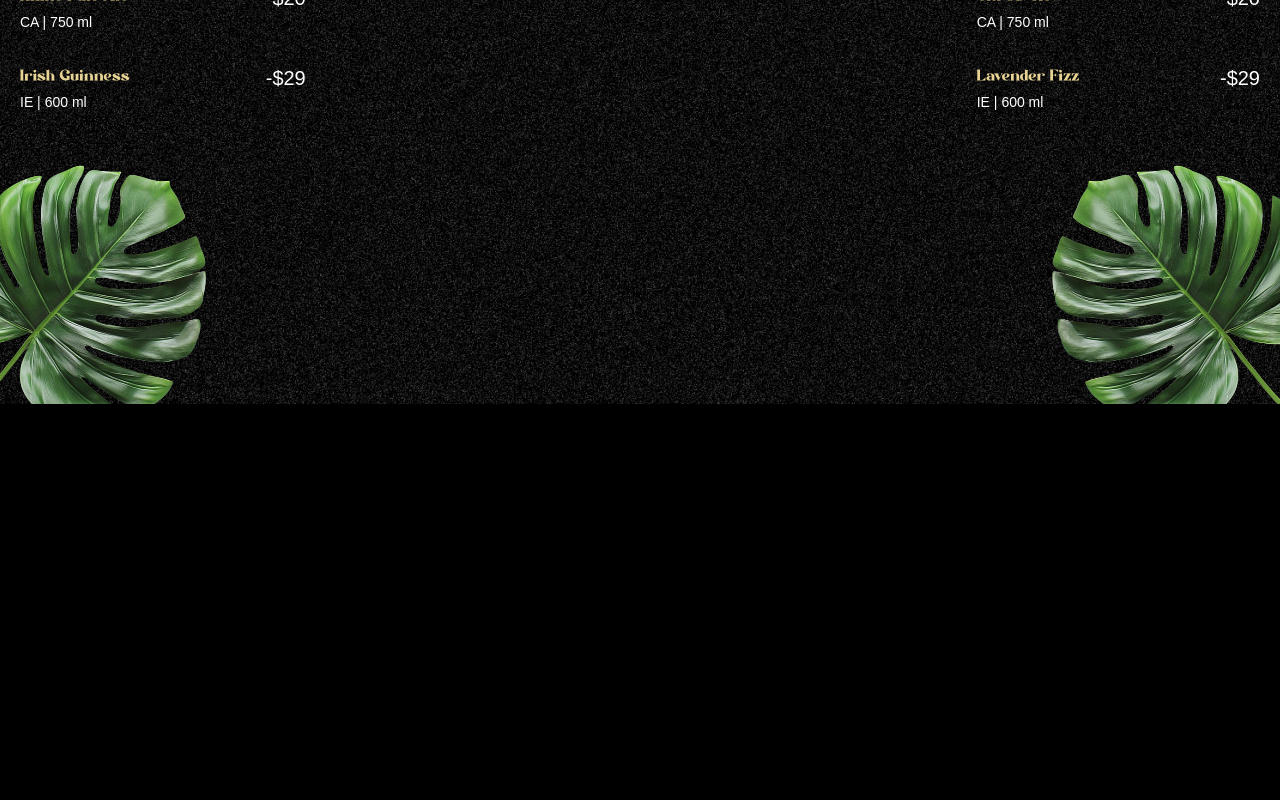
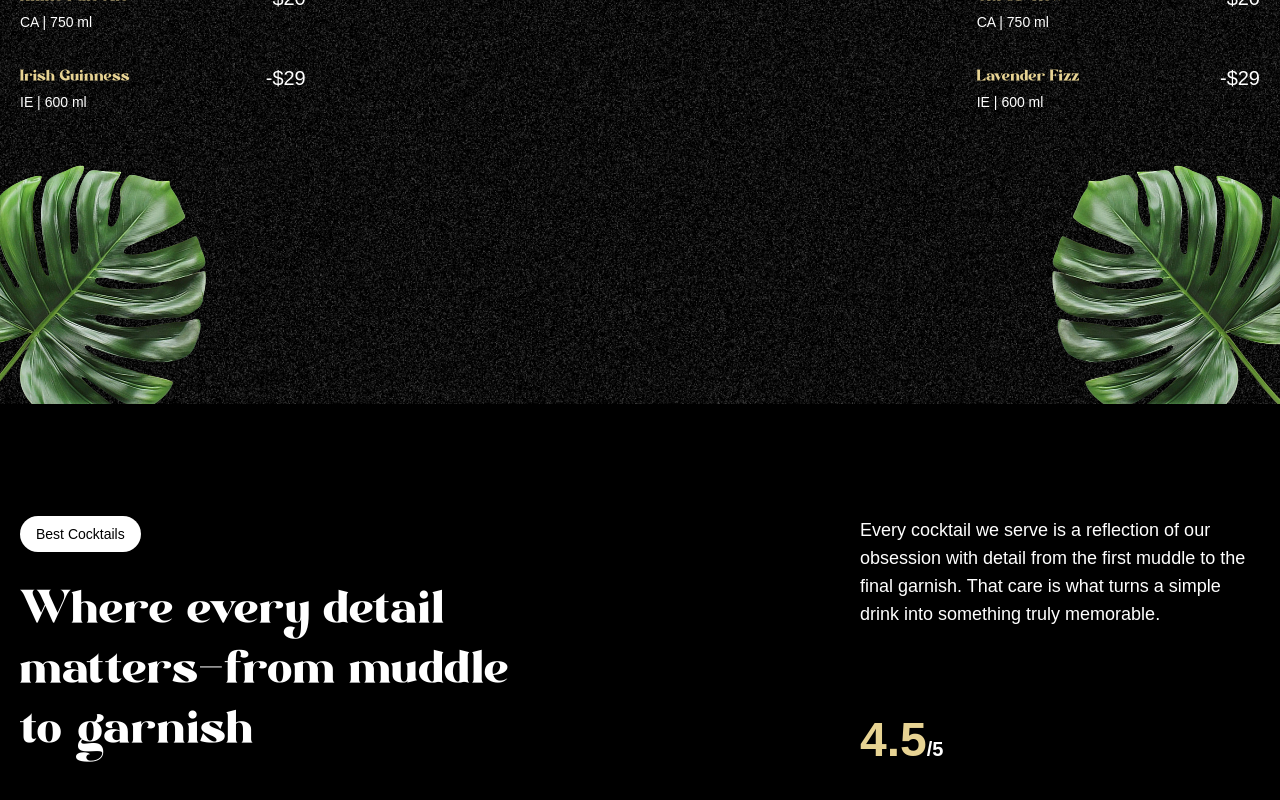
Before and after one commit to swaraj404/Animations, a React app: page / in a window 1280 px wide. Shown: the part 1196-1996 px from the top of the page. Before the commit the page ends 1600 px from the top, so only its background shows below. Built offline with nearby package versions, Linux system fonts and the light colour scheme; the HTML template or start-up script is replaced by a standard one; a web font is replaced by a local one.

Commit message:
Constants error fix

```diff
--- a/src/App.jsx
+++ b/src/App.jsx
@@ -2,9 +2,10 @@
 import { ScrollTrigger,SplitText } from "gsap/all";
 import Navbar from "./components/Navbar";
 import Hero from "./components/Hero";
-import { navLinks } from "/home/swaraj/Practice/Animations/LandingPage/constants";
+import { navLinks } from "../constants";
 import React from "react";
 import Cocktails from "./components/Cocktails";
+import About from "./components/About";
 
 gsap.registerPlugin(ScrollTrigger, SplitText);
 const App = () => {
@@ -13,6 +14,7 @@
     <Navbar/>
     <Hero/>
     <Cocktails/>
+    <About/>
    </main>
 
   );
--- /dev/null
+++ b/src/components/About.jsx
@@ -0,0 +1,31 @@
+import React from "react";
+
+const About = () => {
+  return (
+   <div id="about">
+    <div className="mb-16 md:px-0 px-5">
+        <div className="content">
+            <div className="md:col-span-8">
+                <p className="badge">Best Cocktails</p>
+                <h2>
+                    Where every detail matters<span className="text-white">-</span>
+                    from muddle to garnish
+                </h2>
+            </div>
+            <div className="sub-content">
+                <p>
+                    Every cocktail we serve is a reflection of our obsession with detail from the first muddle to the final garnish. That care is what turns a simple drink into something truly memorable.
+                </p>
+                <div>
+                    <p className="md: text-3xl text-xl font-bold">
+                        <span>4.5</span>/5
+                    </p>
+                </div>
+            </div>
+        </div>
+    </div>
+   </div>
+  );
+};
+
+export default About;
```
